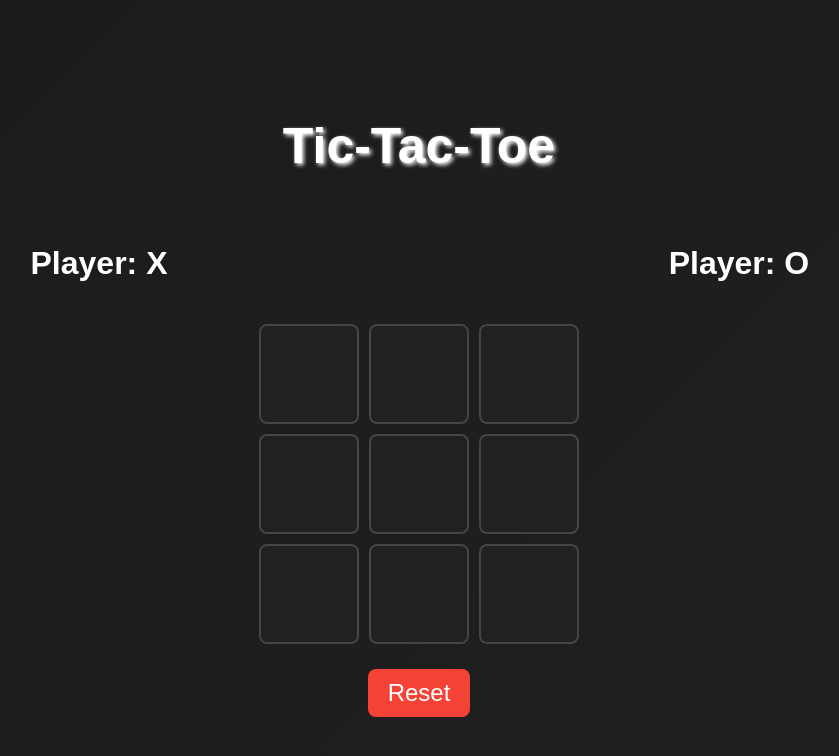
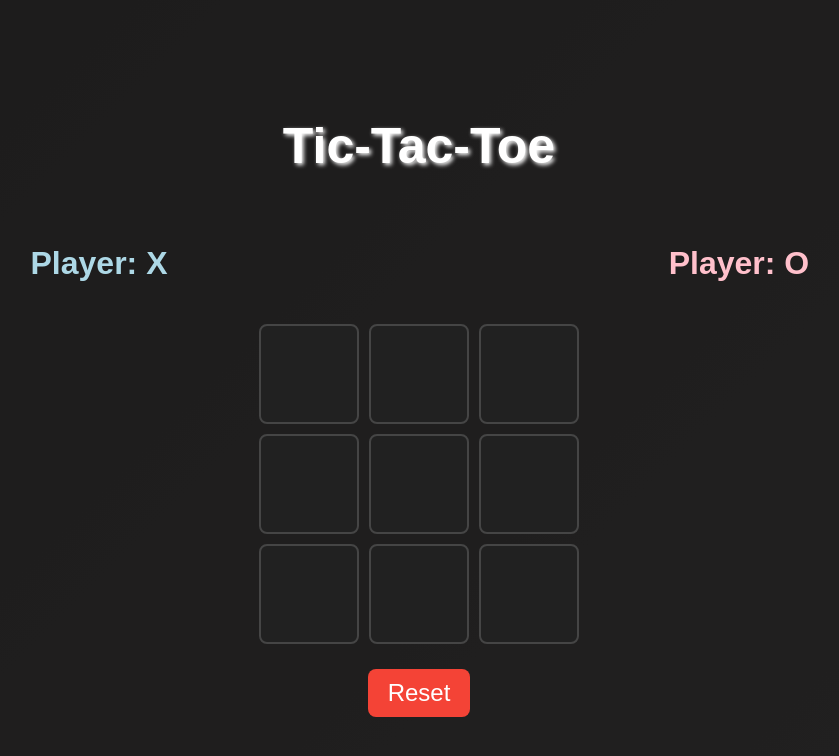
Before and after one commit to aymankhan555/React, a React (Vite) app in the folder Tic-Tac-Toe/: page / in a window 1280 px wide. Shown: the top 756 px of the page, without its empty margins (221-1060 px from the left). Built offline with nearby package versions, Linux system fonts and the light colour scheme.

Commit message:
added color to object

```diff
--- a/Tic-Tac-Toe/src/TicTacToe.jsx
+++ b/Tic-Tac-Toe/src/TicTacToe.jsx
@@ -60,14 +60,15 @@ function TicTacToe() {
 		<div className="container">
 			<h1>Tic-Tac-Toe</h1>
 			<div className="info">
-				<h2>{moveX} </h2>
-				<h2>{moveO}</h2>
+				<h2 style={{color:"lightblue"}}>{moveX} </h2>
+				<h2 style={{color:"pink"}}>{moveO}</h2>
 			</div>
 			<div className="row">
 				{board.slice(0, 3).map((object, index) => (
 					<button key={index} className="moves"
 						disabled={object !== ''}
-						onClick={() => handleMoves(index)}>{object}</button>
+						onClick={() => handleMoves(index)}
+						style={{color: object==='X'?"lightblue":object==='O'?'pink':'white'}}>{object}</button>
 				))}
 			</div>
 			<div className="row">
@@ -75,7 +76,7 @@ function TicTacToe() {
 					<button key={index + 3} className="moves"
 						disabled={object !== ''}
 						onClick={() => handleMoves(index + 3)}
-					>{object}</button>
+						style={{color: object==='X'?"lightblue":object==='O'?'pink':'white'}}>{object}</button>
 				))}
 			</div>
 			<div className="row">
@@ -83,7 +84,7 @@ function TicTacToe() {
 					<button key={index + 6} className="moves"
 						disabled={object != ''}
 						onClick={() => handleMoves(index + 6)}
-					>{object}</button>
+						style={{color: object==='X'?"lightblue":object==='O'?'pink':'white'}}>{object}</button>
 				))}
 			</div>
 
```
